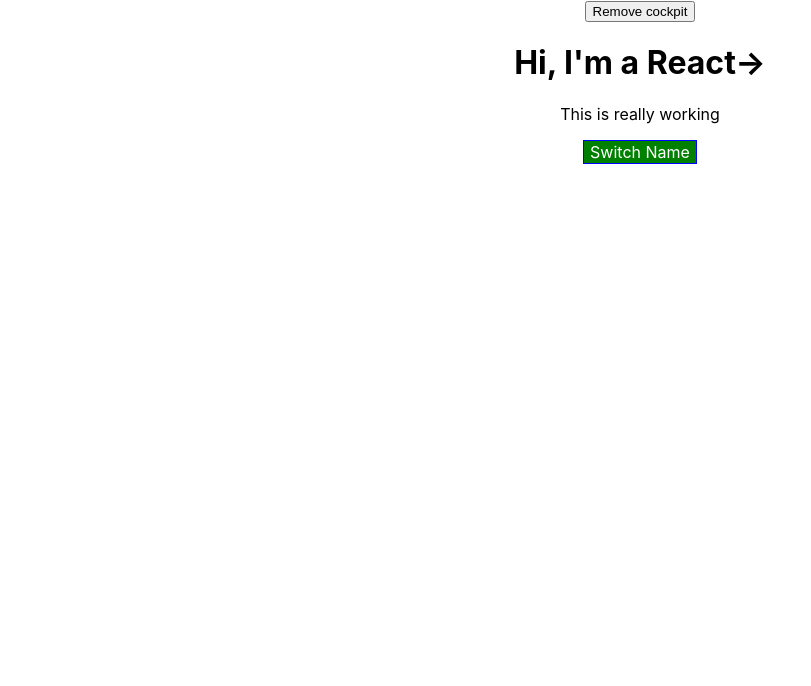
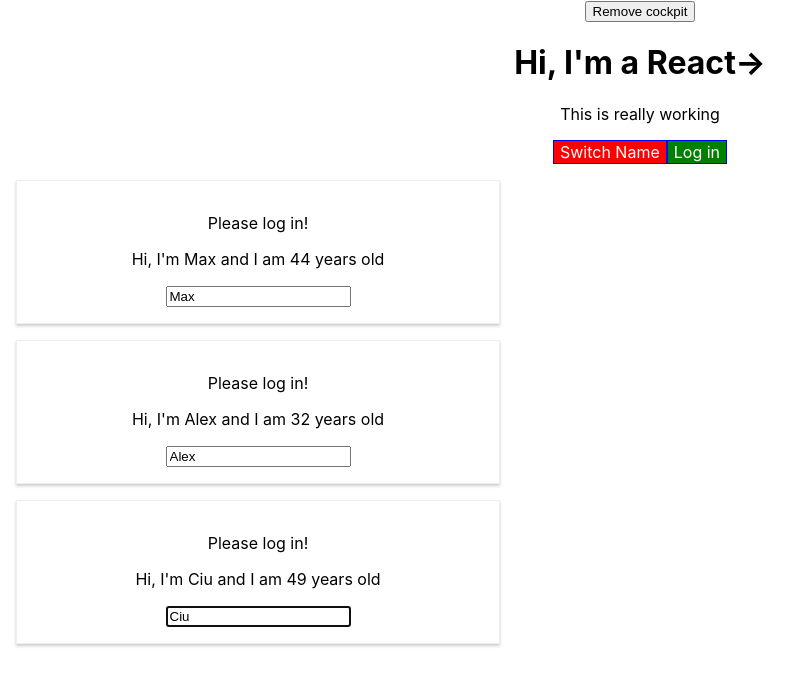
Before and after one commit to elDin-Dev/react-complete-guide, a React app: page / in a window 1280 px wide. Shown: the top 686 px of the page, without its empty margins (0-811 px from the left). Built offline with nearby package versions, Linux system fonts and the light colour scheme.

Commit message:
passing props not really usefull way

```diff
--- a/src/components/Cockpit/Cockpit.js
+++ b/src/components/Cockpit/Cockpit.js
@@ -1,4 +1,4 @@
-import React, { useEffect } from "react";
+import React, { useEffect, useRef } from "react";
 import styleClasses from "./Cockpit.module.css";
 
 const Cockpit = props => {
@@ -25,13 +25,16 @@ const Cockpit = props => {
       []
     ); //ejecuta useEffect solo se ejecuta la primera vez.
       */
+  const toggleButtonRef = useRef(null);
 
   useEffect(() => {
     console.log("[cockpit.js] useEffect");
     //HTTP request ...
-    setTimeout(() => {
+    /*setTimeout(() => {
       alert("Saved date to cloud!");
-    }, 1000);
+    }, 1000);*/
+
+    toggleButtonRef.current.click();
 
     //Clean up
     return () => {
@@ -67,9 +70,14 @@ const Cockpit = props => {
       <h1>Hi, I'm a React-> {props.tittles}</h1>
       <p className={assignedClasses.join(" ")}>This is really working</p>
 
-      <button className={btnClass} onClick={props.clicked}>
+      <button
+        ref={toggleButtonRef}
+        className={btnClass}
+        onClick={props.clicked}
+      >
         Switch Name
       </button>
+      <button onClick={props.login}> Log in</button>
     </div>
   );
 };
--- a/src/components/Persons/Person/Person.js
+++ b/src/components/Persons/Person/Person.js
@@ -20,6 +20,7 @@ class Person extends Component {
 
     return (
       <Aux>
+        {this.props.isAuth ? <p>Authenticated</p> : <p>Please log in! </p>}
         <p onClick={this.props.click}>
           Hi, I'm {this.props.name} and I am {this.props.age} years old
         </p>
--- a/src/components/Persons/Persons.js
+++ b/src/components/Persons/Persons.js
@@ -12,6 +12,8 @@ class Persons extends Component {
 
   shouldComponentUpdate(nextProps, nextState){
     console.log('[Persons.js] shouldComponentUpdate');
+    return true;
+    /*
     if (nextProps.persons!== this.props.persons) {
       return true;
     }
@@ -19,7 +21,7 @@ class Persons extends Component {
     {
       return false;
     }
-
+    */
   }
 
   getSnapshotBeforeUpdate(prevProps, prevState){
@@ -43,6 +45,7 @@ class Persons extends Component {
           age={person.age}
           key={person.id}
           changed={(event) => this.props.changed(event, person.id)}
+          isAuth={this.props.isAuthenticated}
         />
       );
     });
--- a/src/containers/App.js
+++ b/src/containers/App.js
@@ -20,6 +20,7 @@ class App extends Component {
     showPersons: false,
     showCockpit: true,
     changeCounter:0,
+    authenticated:false,
   };
 
   static getDerivedStateFromProps(props, state) {
@@ -82,6 +83,10 @@ class App extends Component {
     const doesShow = this.state.showPersons;
     this.setState({ showPersons: !doesShow });
   };
+
+  loginHandler = () => {
+    this.setState({ authenticated: true })
+  };
   render() {
     console.log("[App.js] render");
 
@@ -93,6 +98,7 @@ class App extends Component {
           persons={this.state.persons}
           clicked={this.deletePersonHandler}
           changed={this.nameChangehandler}
+          isAuthenticated={this.state.authenticated}
         />
       );
     }
@@ -112,6 +118,7 @@ class App extends Component {
             showPersons={this.state.showPersons}
             personsLength={this.state.persons.length}
             clicked={this.togglePersonsHandler}
+            login={this.loginHandler}
           />
         ) : null}
 
```
